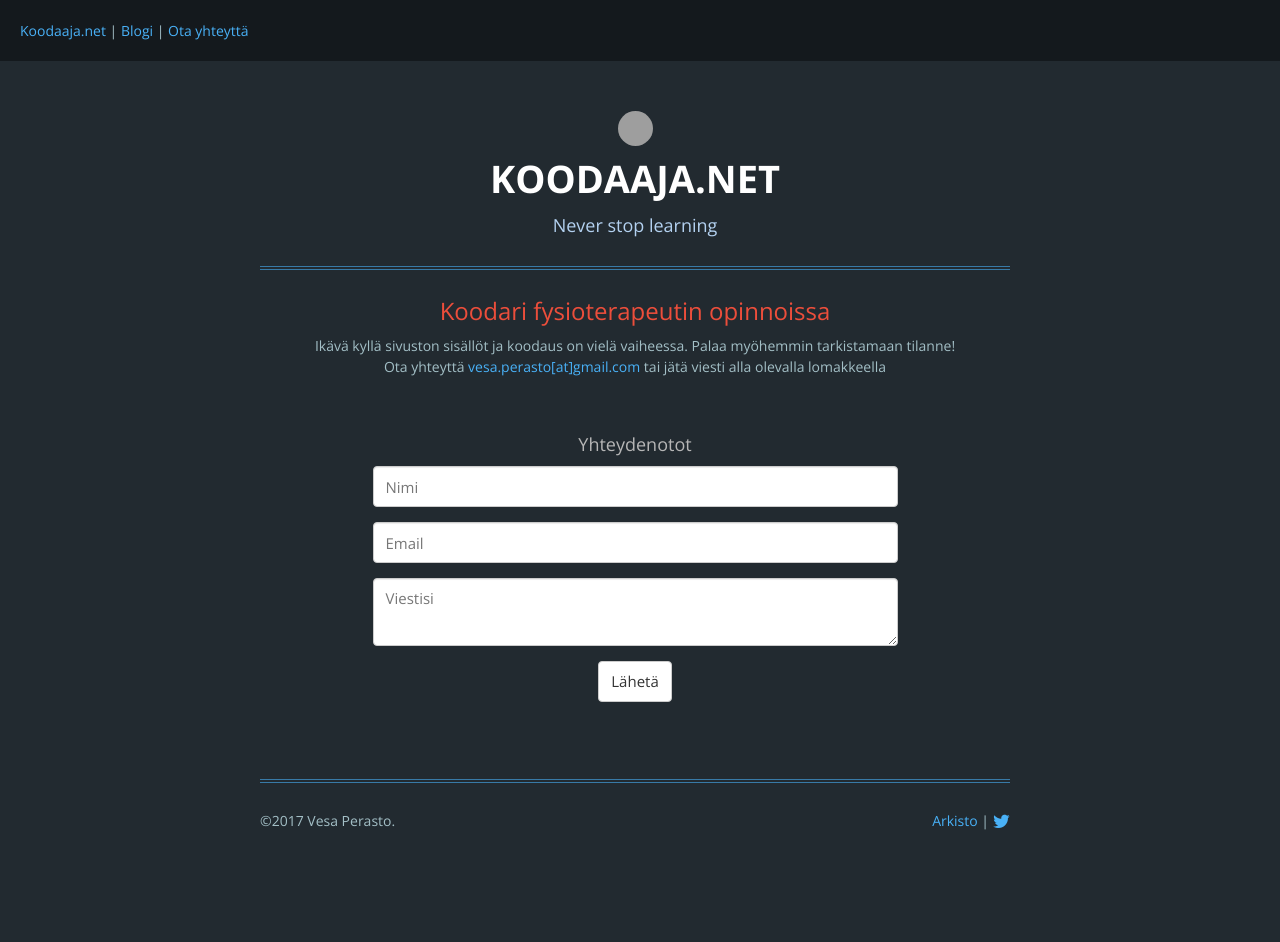
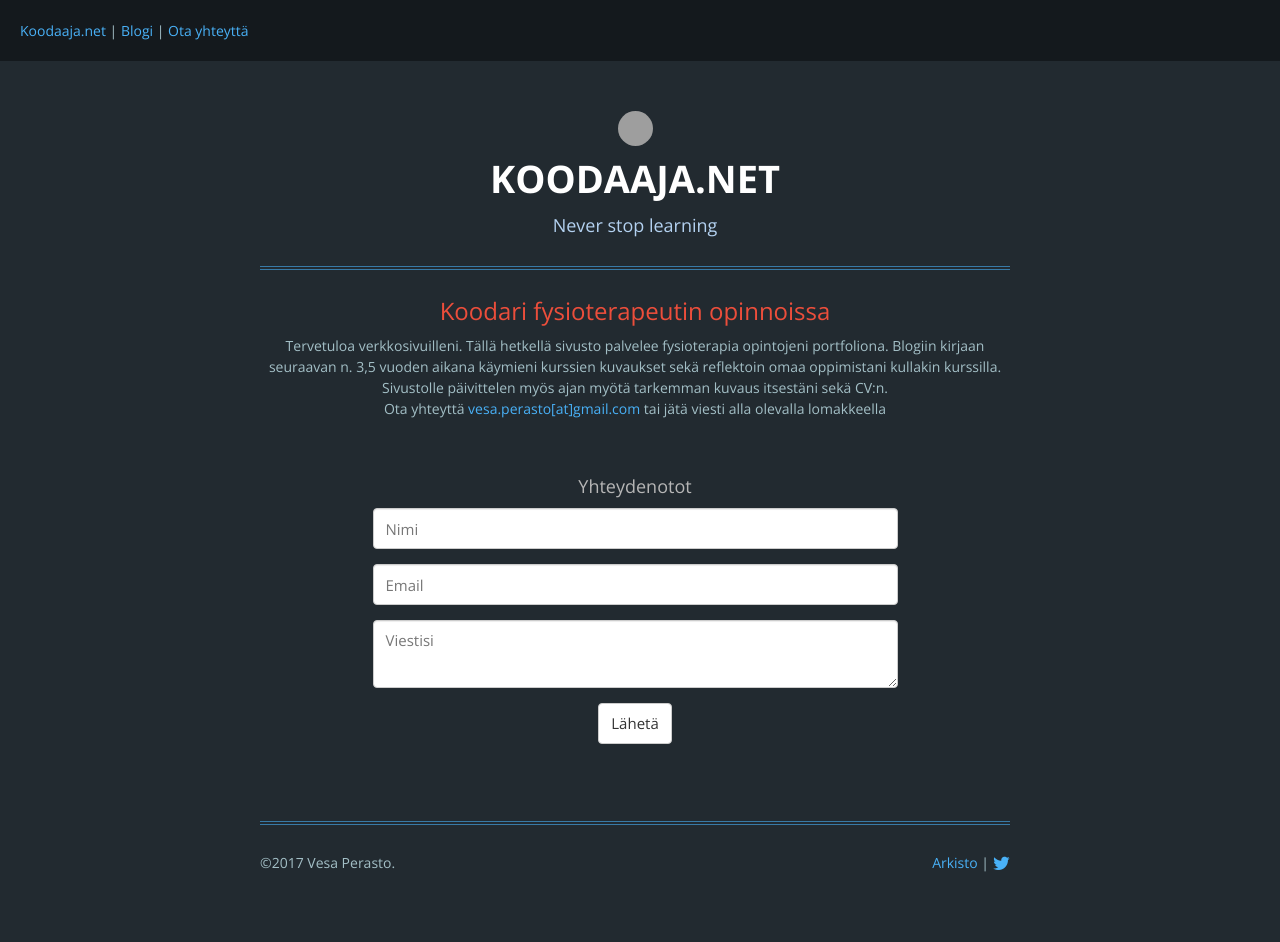
Before and after one commit to vperasto/vperasto.github.io, a Jekyll site: the page built from index.html, in a window 1280 px wide. Built offline with Jekyll 4.4.1, drawn with Linux system fonts in a browser that asks for light colours; nearby versions of some CDN libraries; comment, search, counter and statistics services are not loaded; before the commit the page ends 900 px from its top, so only the background shows below that; grey boxes are pictures that could not be loaded.

Commit message:
Updated welcome-text.html

```diff
--- a/_includes/welcome-text.html
+++ b/_includes/welcome-text.html
@@ -1,3 +1,4 @@
 <h2>Koodari fysioterapeutin opinnoissa</h2>
-<p>Ikävä kyllä sivuston sisällöt ja koodaus on vielä vaiheessa. Palaa myöhemmin tarkistamaan tilanne!<br>
+<p>Tervetuloa verkkosivuilleni. Tällä hetkellä sivusto palvelee fysioterapia opintojeni portfoliona. Blogiin kirjaan seuraavan n. 3,5 vuoden aikana käymieni kurssien kuvaukset sekä reflektoin omaa oppimistani kullakin kurssilla. Sivustolle päivittelen myös ajan myötä tarkemman kuvaus itsestäni sekä CV:n.
+<br>
 Ota yhteyttä <a href="mailto:vesa.perasto@gmail.com">vesa.perasto[at]gmail.com</a> tai jätä viesti alla olevalla lomakkeella</p>
```
